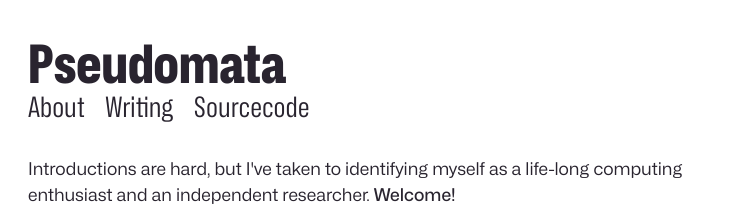
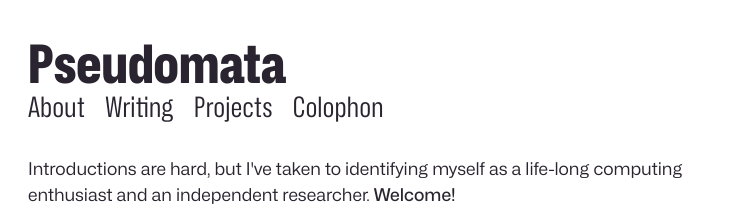
Before and after one commit to pseudomata/pseudomata.com, a plain HTML site: page static/index.html in a window 1280 px wide. Shown: the top 222 px of the page, 261-1011 px from the left. Drawn offline with Linux system fonts and the light colour scheme.

Commit message:
Add a `colophon` page to navigation, rename some links

```diff
--- a/static/index.html
+++ b/static/index.html
@@ -26,8 +26,9 @@
       <h1 class="header-text">Pseudomata</h1>
       <div class="navigation">
         <a class="nav-link" href="/">About</a>
-        <a class="nav-link" href="/blog">Writing</a>
-        <a class="nav-link" href="/code">Sourcecode</a>
+        <a class="nav-link" href="/writing">Writing</a>
+        <a class="nav-link" href="/projects">Projects</a>
+        <a class="nav-link" href="/colophon">Colophon</a>
       </div>
     </header>
 
```
